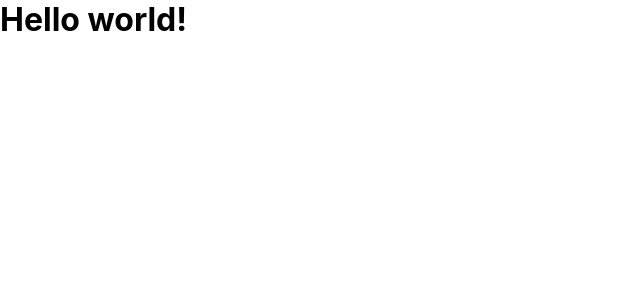
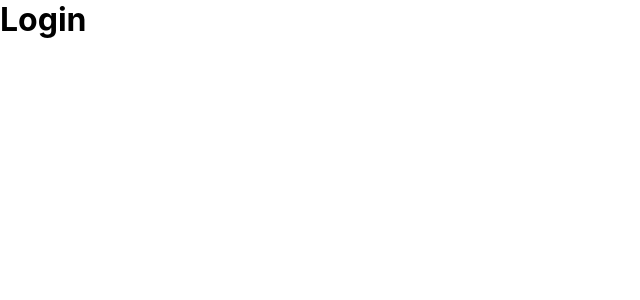
Before and after one commit to CrummenauerCA/ReactJsOmniStack, a React (Create React App) app: page / in a window 1280 px wide. Shown: the top 300 px of the page, without its empty margins (0-640 px from the left). Built offline with nearby package versions, Linux system fonts and the light colour scheme; the HTML template or start-up script is replaced by a standard one.

Commit message:
Criando as primeiras rotas com react-router-dom

```diff
--- a/package.json
+++ b/package.json
@@ -5,6 +5,7 @@
   "dependencies": {
     "react": "^16.8.1",
     "react-dom": "^16.8.1",
+    "react-router-dom": "^4.3.1",
     "react-scripts": "2.1.3"
   },
   "scripts": {
--- a/src/App.js
+++ b/src/App.js
@@ -1,9 +1,18 @@
 import React, { Component } from 'react';
+import { BrowserRouter, Switch, Route } from 'react-router-dom';
+
+import Login from './pages/Login';
+import Timeline from './pages/Timeline';
 
 class App extends Component {
   render() {
     return (
-      <h1>Hello world!</h1>
+      <BrowserRouter>
+        <Switch>
+          <Route path='/' exact component={Login} />
+          <Route path='/timeline' component={Timeline} />
+        </Switch>
+      </BrowserRouter>
     );
   }
 }
--- /dev/null
+++ b/src/pages/Login.js
@@ -0,0 +1,7 @@
+import React, { Component } from 'react';
+
+export default class Login extends Component {
+  render() {
+    return <h1>Login</h1>;
+  }
+}
--- /dev/null
+++ b/src/pages/Timeline.js
@@ -0,0 +1,7 @@
+import React, { Component } from 'react';
+
+export default class Timeline extends Component {
+  render() {
+    return <h1>Timeline</h1>;
+  }
+}
```
Also changed, not shown: 2 other files (tests, documents, lock files or other folders).
